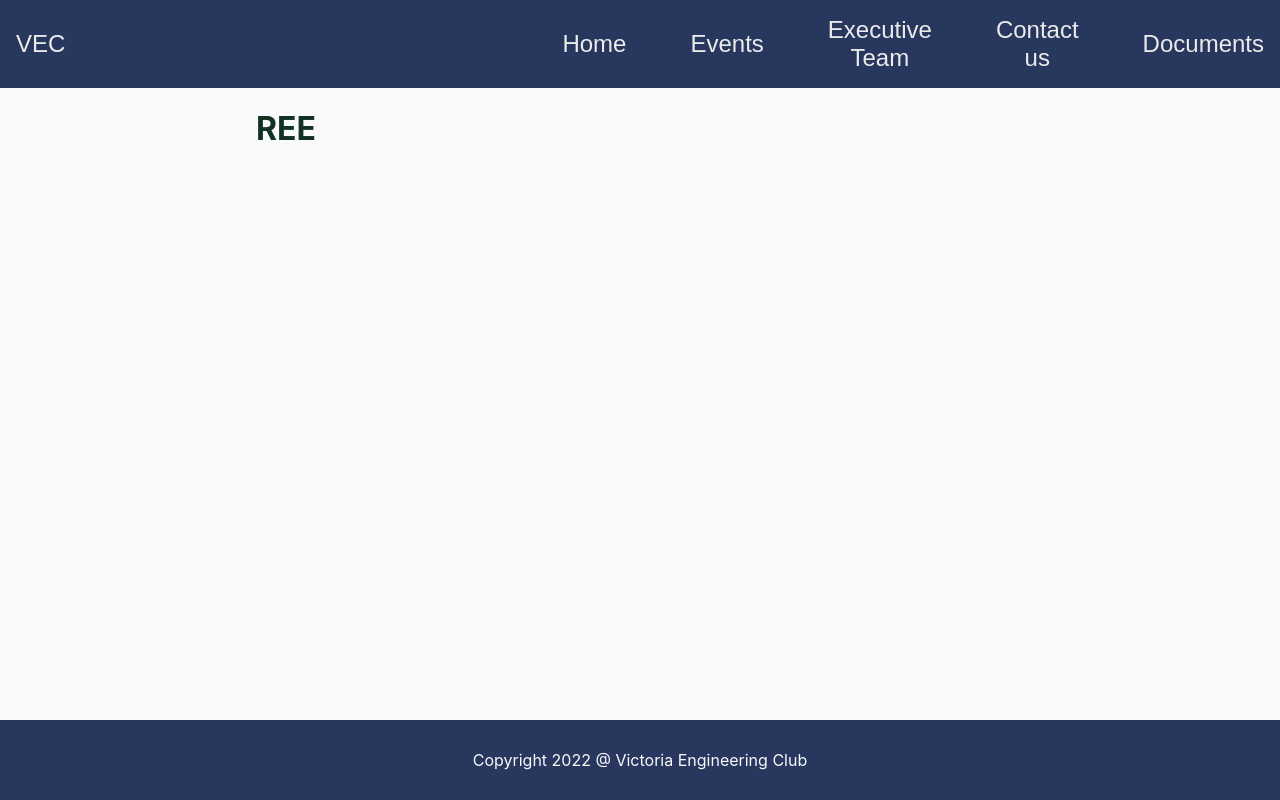
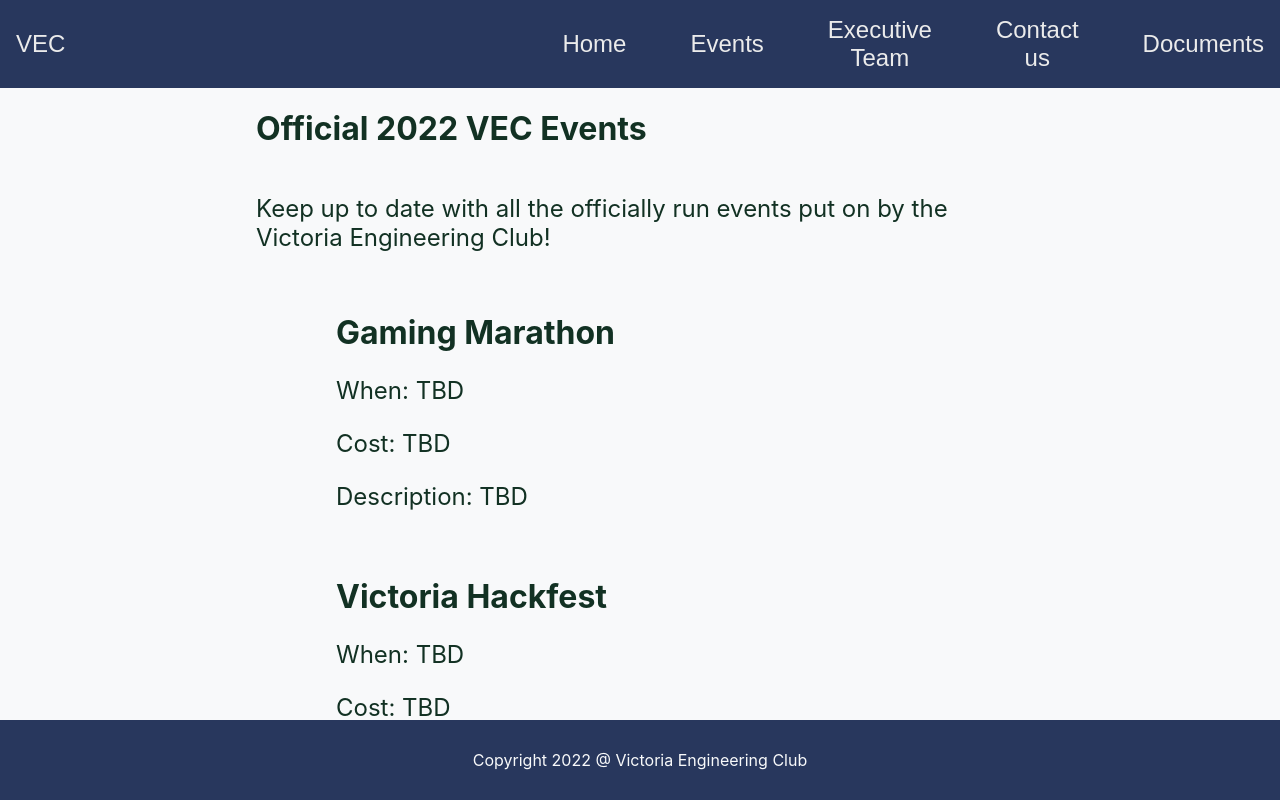
Before and after one commit to NaruebetThanuwohan/Website, a Next.js app: page /events in a window 1280 px wide. Built offline with nearby package versions, Linux system fonts and the light colour scheme.

Commit message:
/exec layout setup, placeholders put in

```diff
--- /dev/null
+++ b/pages/components/Styles.tsx
@@ -0,0 +1,19 @@
+import styled from "styled-components";
+
+const Paragraph = styled.p`
+  color: #123123;
+  font-size: 1.5rem;
+`;
+
+const Header = styled.h1`
+  color: #123123;
+`;
+const UL = styled.ul`
+  color: #123123;
+  list-style-type: none;
+`;
+const LI = styled.li`
+  color: #123123;
+`;
+
+export { Paragraph, Header, UL, LI };
--- a/pages/events.tsx
+++ b/pages/events.tsx
@@ -2,18 +2,63 @@ import Container from "./components/Container";
 import Content from "./components/Content";
 import Footer from "./components/Footer";
 import Navigation from "./components/Navigation";
+import { Header, LI, Paragraph, UL } from "./components/Styles";
 
+const events = () => {
+  return (
+    <Container>
+      <Navigation />
+      <Content>
+        <Header>Official 2022 VEC Events</Header>
+        <Paragraph>
+          Keep up to date with all the officially run events put on by the
+          Victoria Engineering Club!
+        </Paragraph>
+        <UL>
+          <LI>
+            <UL>
+              <LI><Header>Gaming Marathon</Header></LI>
+              <LI><Paragraph>When: TBD</Paragraph></LI>
+              <LI><Paragraph>Cost: TBD</Paragraph></LI>
+              <LI><Paragraph>Description: TBD</Paragraph></LI>
+            </UL>
+          </LI>
+          <br/>
+          <LI>
+            <UL>
+              <LI><Header>Victoria Hackfest</Header></LI>
+              <LI><Paragraph>When: TBD</Paragraph></LI>
+              <LI><Paragraph>Cost: TBD</Paragraph></LI>
+              <LI><Paragraph>Description: TBD</Paragraph></LI>
+            </UL>
+          </LI>
+          <br/>
 
-const events = () =>{
-  return(
-    <Container>
-      <Navigation/>
-      <Content>
-        <h1>REE</h1>
+          <LI>
+            <UL>
+              <LI><Header>Game Jam</Header></LI>
+              <LI><Paragraph>When: TBD</Paragraph></LI>
+              <LI><Paragraph>Cost: TBD</Paragraph></LI>
+              <LI><Paragraph>Description: TBD</Paragraph></LI>
+            </UL>
+          </LI>
+          <br/>
+
+          <LI>
+            <UL>
+              <LI><Header>Pub Quiz</Header></LI>
+              <LI><Paragraph>When: TBD</Paragraph></LI>
+              <LI><Paragraph>Cost: TBD</Paragraph></LI>
+              <LI><Paragraph>Description: TBD</Paragraph></LI>
+            </UL>
+          </LI>
+          <br/>
+
+        </UL>
       </Content>
-      <Footer/>
+      <Footer />
     </Container>
-  )
-}
+  );
+};
 
 export default events;
```
Also changed, not shown: pages/exec.tsx (+48 -1 lines).
